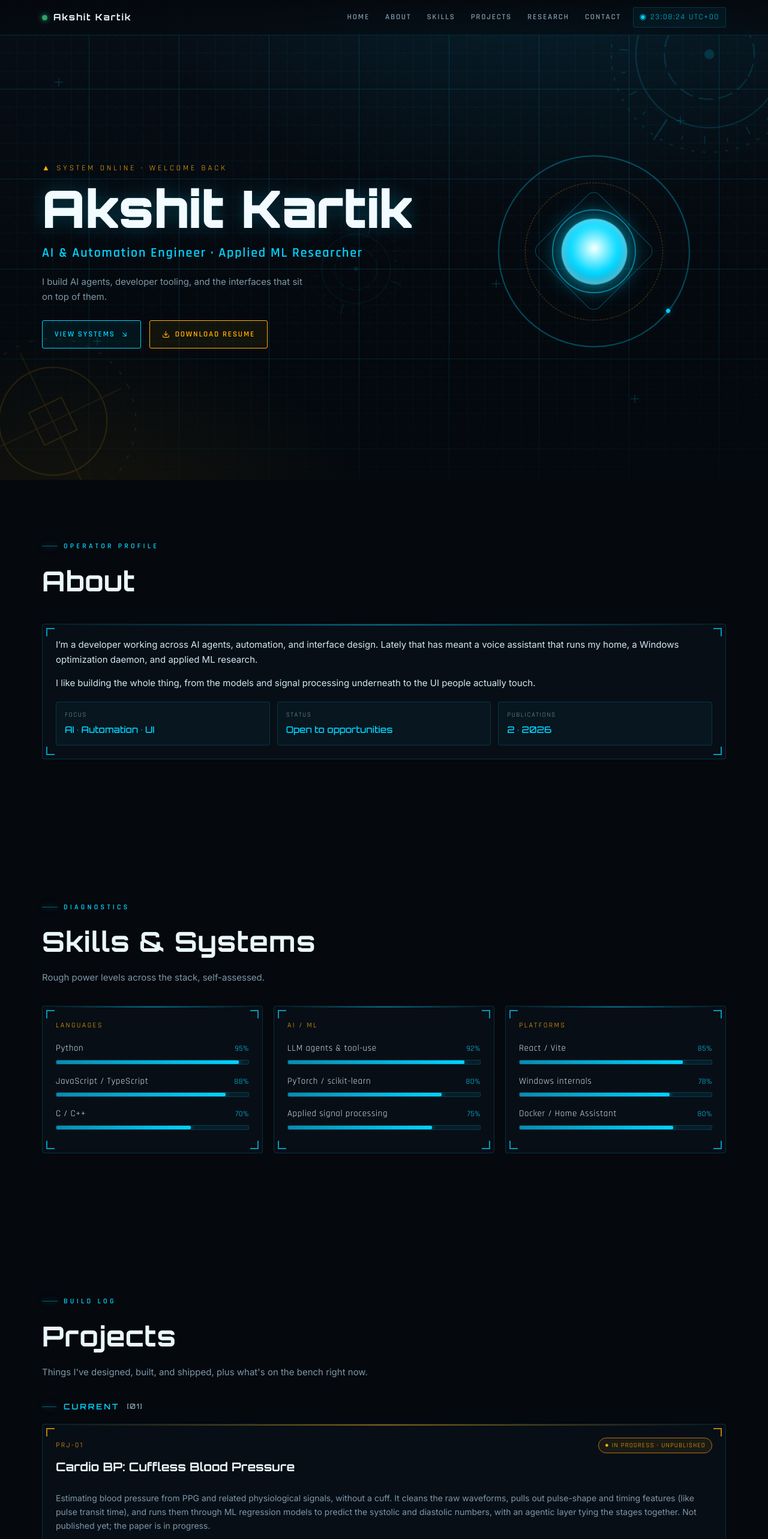
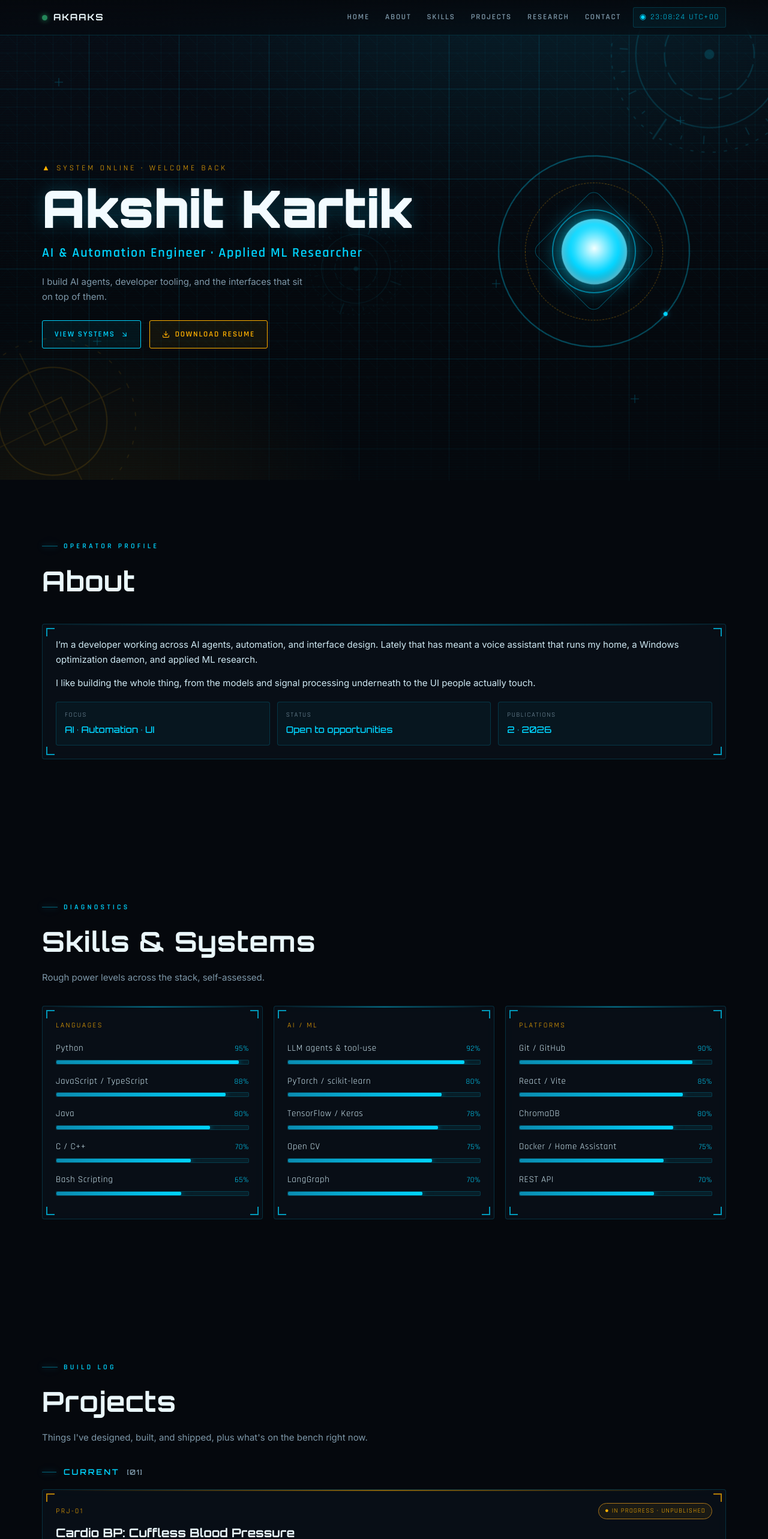
Before and after one commit to AKAAKS/Akshit_Kartik_portfolio, a React (Vite) app: page / in a window 1280 px wide. Shown: the top 2566 px of the page at 60% size. Built offline with nearby package versions, Linux system fonts and the light colour scheme.

Commit message:
Skills Update

```diff
--- a/src/data/content.js
+++ b/src/data/content.js
@@ -16,7 +16,7 @@ export const profile = {
   // Where the "Download Resume" button points (file lives in public/)
   resumeUrl: '/resume.pdf',
   // Codename shown in the status bar (keep it short/uppercase)
-  codename: 'Akshit Kartik',
+  codename: 'AKAAKS',
 }
 
 export const about = {
@@ -40,7 +40,9 @@ export const skills = [
     items: [
       { name: 'Python', level: 95 },
       { name: 'JavaScript / TypeScript', level: 88 },
+      { name: 'Java', level: 80 },
       { name: 'C / C++', level: 70 },
+      { name: 'Bash Scripting', level: 65 }
     ],
   },
   {
@@ -48,15 +50,19 @@ export const skills = [
     items: [
       { name: 'LLM agents & tool-use', level: 92 },
       { name: 'PyTorch / scikit-learn', level: 80 },
-      { name: 'Applied signal processing', level: 75 },
+      { name: 'TensorFlow / Keras', level: 78 },
+      { name: 'Open CV', level: 75 },
+      { name: 'LangGraph', level: 70 }
     ],
   },
   {
     group: 'Platforms',
     items: [
+      { name: 'Git / GitHub', level: 90 },
       { name: 'React / Vite', level: 85 },
-      { name: 'Windows internals', level: 78 },
-      { name: 'Docker / Home Assistant', level: 80 },
+      { name: 'ChromaDB', level: 80 },
+      { name: 'Docker / Home Assistant', level: 75 },
+      { name: 'REST API', level: 70 }
     ],
   },
 ]
```
